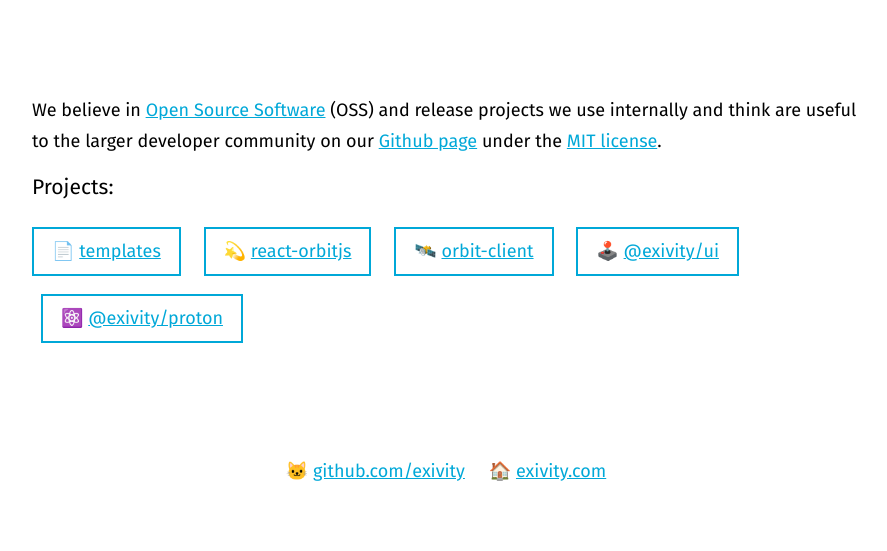
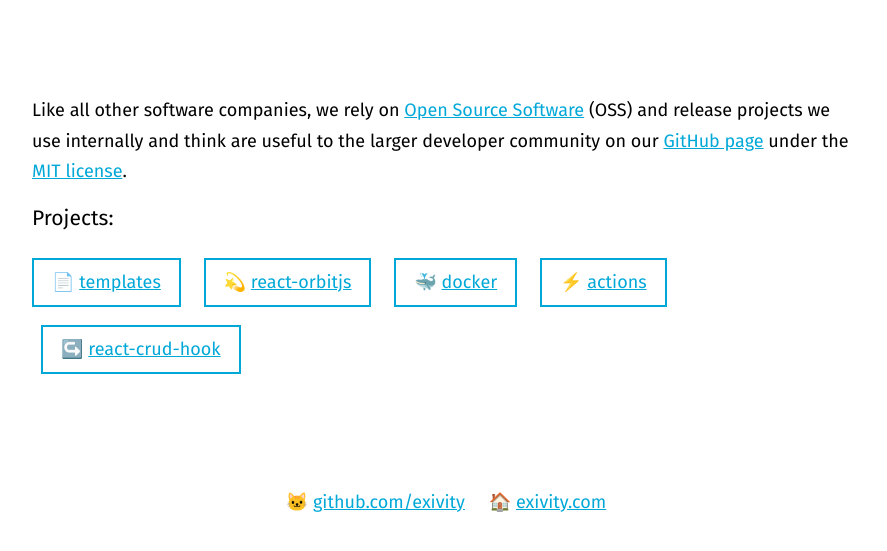
Before and after one commit to exivity/exivity.github.io, a plain HTML site: page index.html in a window 1280 px wide. Shown: the part 253-804 px from the top of the page, without its empty margins (194-1081 px from the left). Drawn offline with Linux system fonts and the light colour scheme.

Commit message:
Update index.html

```diff
--- a/index.html
+++ b/index.html
@@ -15,17 +15,18 @@
     <h2>Open source projects</h2>
 </header>
 <main>
-    <p>We believe in <a href="https://en.wikipedia.org/wiki/Open-source_software">Open Source Software</a> (OSS) and
+    <p>Like all other software companies, we rely on
+        <a href="https://en.wikipedia.org/wiki/Open-source_software">Open Source Software</a> (OSS) and
         release projects we use internally and think are useful to the larger developer community on our
-        <a href="https://github.com/exivity">Github page</a> under the
+        <a href="https://github.com/exivity">GitHub page</a> under the
         <a href="https://en.wikipedia.org/wiki/MIT_License">MIT license</a>.</p>
     <h3>Projects:</h3>
     <p>
         <a class="button" href="https://github.com/exivity/templates">📄 <span>templates</span></a>
         <a class="button" href="https://exivity.github.io/react-orbitjs/">💫 <span>react-orbitjs</span></a>
-        <a class="button" href="https://exivity.github.io/orbit-client/">🛰️ <span>orbit-client</span></a>
-        <a class="button" href="https://exivity.github.io/ui/">🕹️ <span>@exivity/ui</span></a>
-        <a class="button" href="https://exivity.github.io/proton/">⚛️ <span>@exivity/proton</span></a>
+        <a class="button" href="https://github.com/exivity/docker">🐳 <span>docker</span></a>
+        <a class="button" href="https://github.com/exivity/actions">⚡ <span>actions</span></a>
+        <a class="button" href="https://github.com/exivity/react-crud-hook">↪️ <span>react-crud-hook</span></a>
     </p>
 </main>
 <footer>
```
